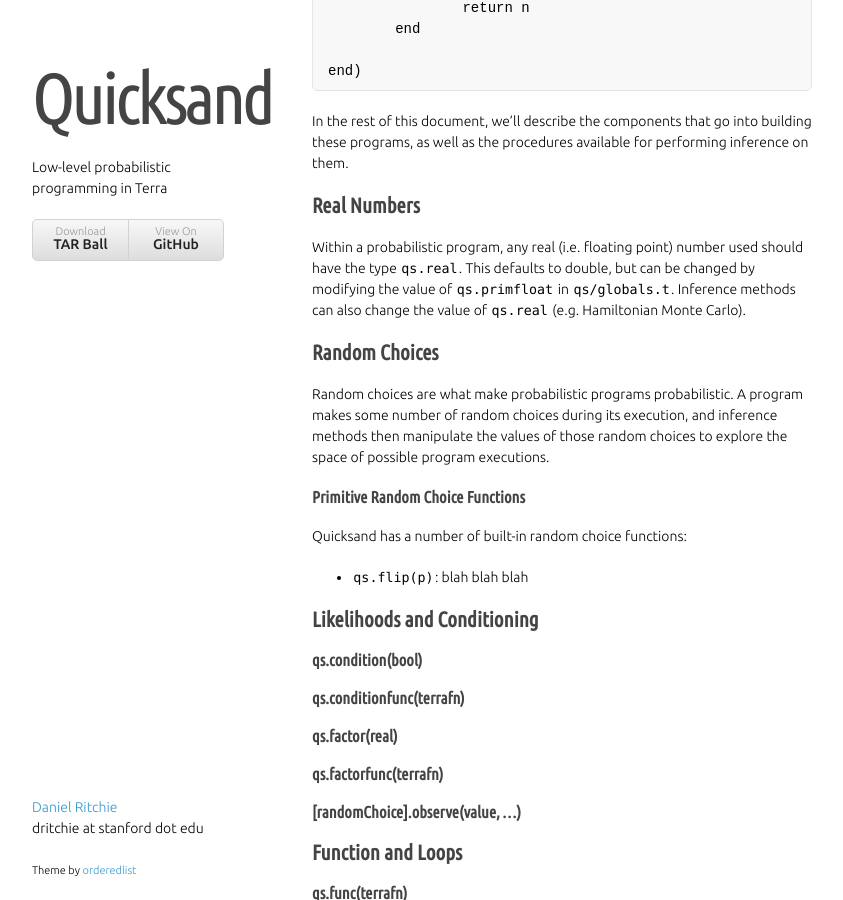
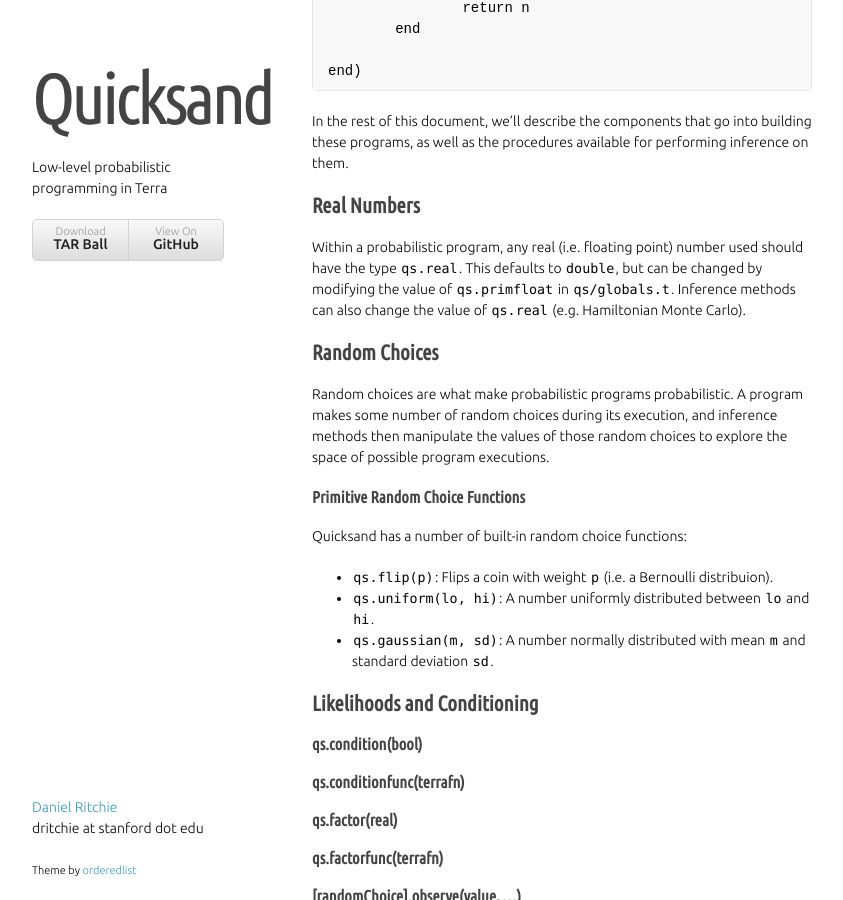
Before and after one commit to dritchie/quicksand, a Jekyll site: the page built from index.md, in a window 1280 px wide and 900 px high, scrolled down 2222 px. Shown: the whole window, without its empty margins (218-1061 px from the left). Built offline with Jekyll 4.4.1, drawn with Linux system fonts in a browser that asks for light colours; some web fonts are replaced.

Commit message:
How does this look?

```diff
--- a/index.md
+++ b/index.md
@@ -99,7 +99,7 @@
 
 ## Real Numbers
 
-Within a probabilistic program, any real (i.e. floating point) number used should have the type `qs.real`. This defaults to double, but can be changed by modifying the value of `qs.primfloat` in `qs/globals.t`. Inference methods can also change the value of `qs.real` (e.g. Hamiltonian Monte Carlo).
+Within a probabilistic program, any real (i.e. floating point) number used should have the type `qs.real`. This defaults to `double`, but can be changed by modifying the value of `qs.primfloat` in `qs/globals.t`. Inference methods can also change the value of `qs.real` (e.g. Hamiltonian Monte Carlo).
 
 
 ## Random Choices
@@ -110,7 +110,9 @@
 
 Quicksand has a number of built-in random choice functions:
 
-- `qs.flip(p)`: blah blah blah
+- `qs.flip(p)`: Flips a coin with weight `p` (i.e. a Bernoulli distribuion).
+- `qs.uniform(lo, hi)`: A number uniformly distributed between `lo` and `hi`.
+- `qs.gaussian(m, sd)`: A number normally distributed with mean `m` and standard deviation `sd`.
 
 
 ## Likelihoods and Conditioning
```
